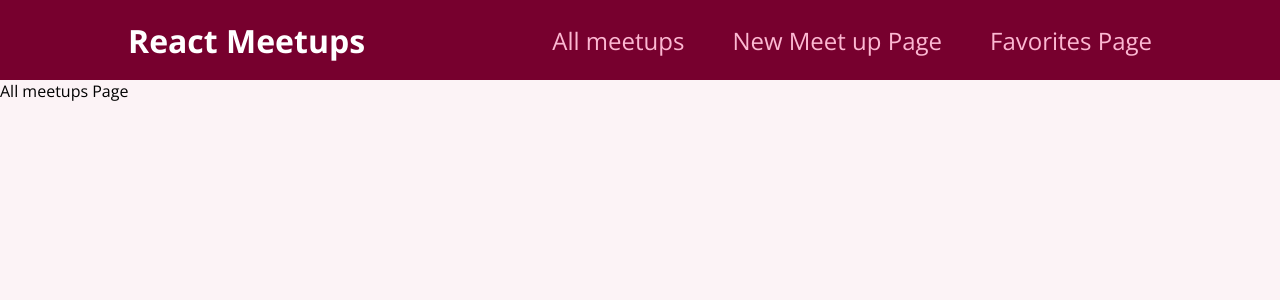
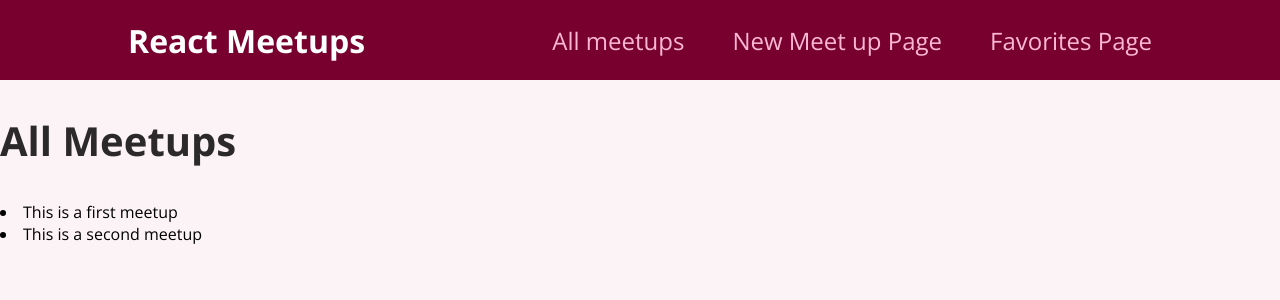
Before and after one commit to ZurabKobakhidze/meet-up, a React (Vite) app: page / in a window 1280 px wide. Shown: the top 300 px of the page. Built offline with nearby package versions, Linux system fonts and the light colour scheme; the HTML template or start-up script is replaced by a standard one.

Commit message:
38 chapter

```diff
--- a/src/pages/AllMeeUps.jsx
+++ b/src/pages/AllMeeUps.jsx
@@ -1,5 +1,33 @@
+const DUMMY_DATA = [
+  {
+    id: "m1",
+    title: "This is a first meetup",
+    image:
+      "https://upload.wikimedia.org/wikipedia/commons/thumb/d/d3/Stadtbild_M%C3%BCnchen.jpg/2560px-Stadtbild_M%C3%BCnchen.jpg",
+    address: "Meetupstreet 5, 12345 Meetup City",
+    description:
+      "This is a first, amazing meetup which you definitely should not miss. It will be a lot of fun!",
+  },
+  {
+    id: "m2",
+    title: "This is a second meetup",
+    image:
+      "https://upload.wikimedia.org/wikipedia/commons/thumb/d/d3/Stadtbild_M%C3%BCnchen.jpg/2560px-Stadtbild_M%C3%BCnchen.jpg",
+    address: "Meetupstreet 5, 12345 Meetup City",
+    description:
+      "This is a first, amazing meetup which you definitely should not miss. It will be a lot of fun!",
+  },
+];
+
 function AllMeetupsPage() {
-  return <div>All meetups Page</div>;
+  return (
+    <section>
+      <h1>All Meetups</h1>
+      {DUMMY_DATA.map((meetup) => {
+        return <li key={meetup.id}>{meetup.title}</li>
+      })}
+    </section>
+  );
 }
 
 export default AllMeetupsPage;
```
